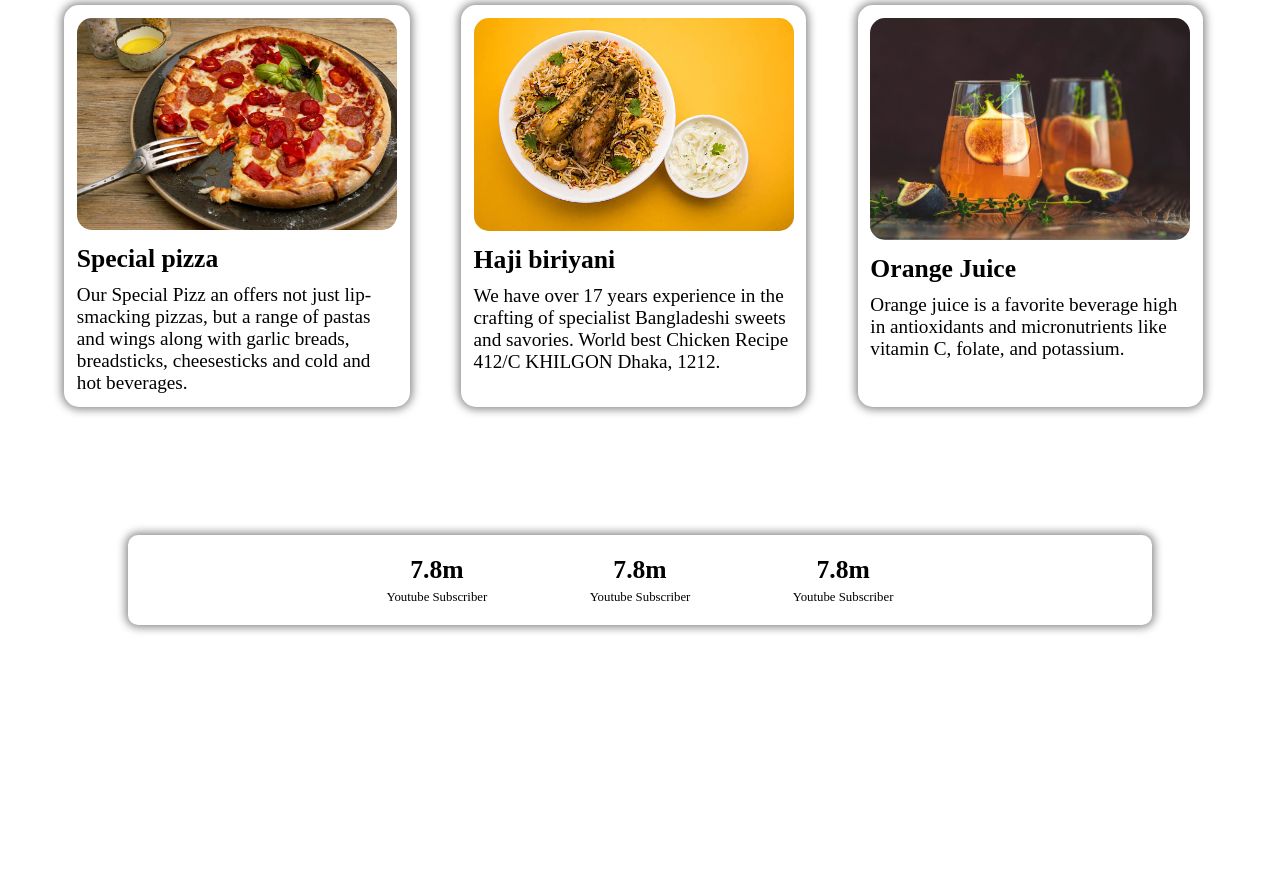
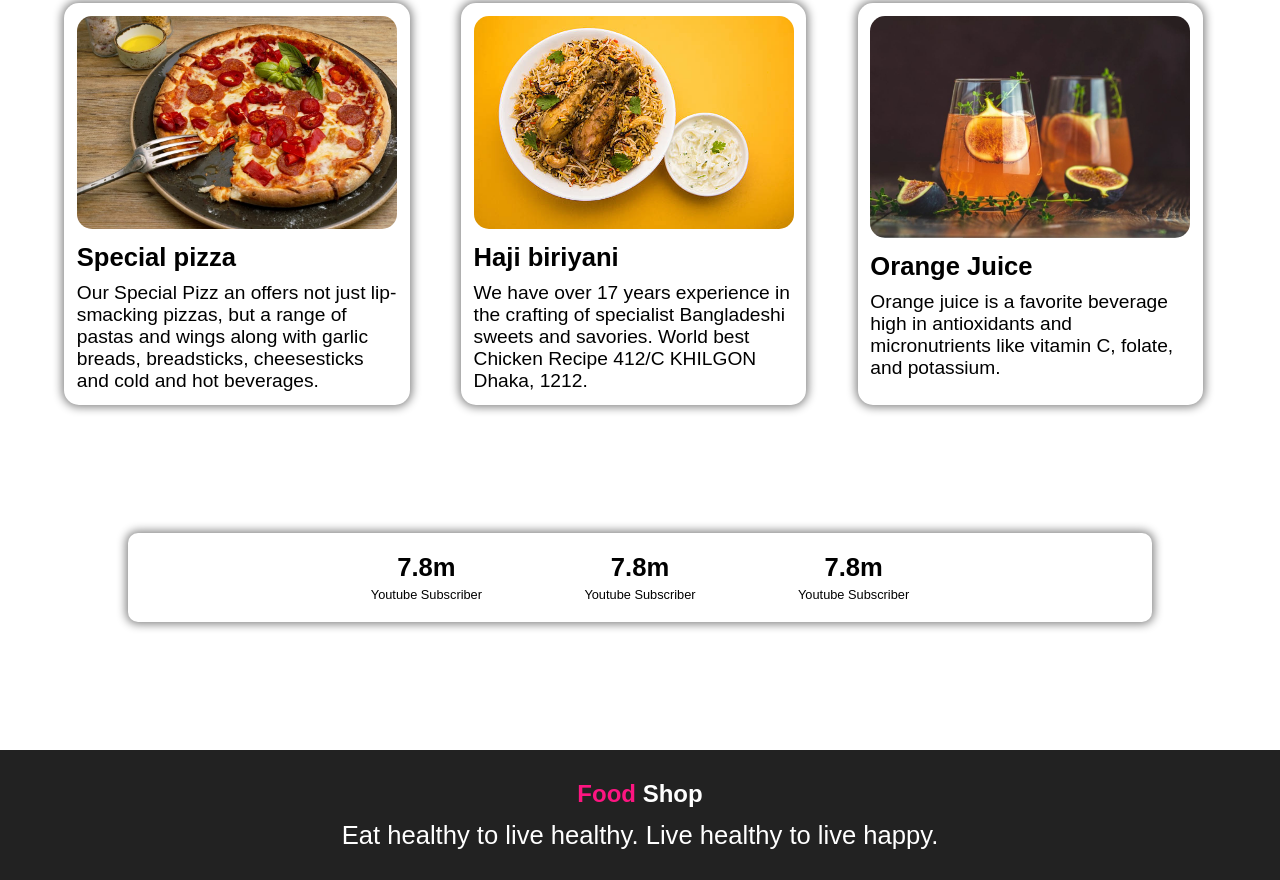
Before and after one commit to sharifok1/myFoodShop, a plain HTML site: page index.html in a window 1280 px wide. Shown: the part 1391-2271 px from the top of the page. Before the commit the page ends 2144 px from the top, so only its background shows below. Drawn offline with Linux system fonts and the light colour scheme.

Commit message:
footer done

```diff
--- a/index.html
+++ b/index.html
@@ -5,6 +5,9 @@
     <meta http-equiv="X-UA-Compatible" content="IE=edge">
     <meta name="viewport" content="width=device-width, initial-scale=1.0">
     <link rel="stylesheet" href="style.css">
+    <link rel="preconnect" href="https://fonts.googleapis.com">
+     <link rel="preconnect" href="https://fonts.gstatic.com" crossorigin>
+
     <title>Food_shop</title>
 </head>
 <body>
@@ -27,7 +30,7 @@
             <h1><span style="color:#01d9ff">Skip</span> The Diet,<br> Just Eat Healthy <br>With Food Shop</h1>
             <p>It's entirely possible to eat all of your favorite foods and watch the pounds
                  disappear. Yes, you read that right! </p>
-            <div class="button"><a href="#">Order Food</a></div>
+            <div class="button"><a href="https://www.linkedin.com/in/shariful-islam-2ba49b147/">Order Food</a></div>
         </div>
         <div class="font-img">
             <img src="img/p5.png">
@@ -44,7 +47,7 @@
             diet. Just eat healthy food.
         </p>
         <div class="button">
-        <a href="#">Contact me</a>
+        <a href="cv/sharif.pdf">Contact me</a>
         </div>
         </div>
 
@@ -88,13 +91,10 @@
         </div>
     </section>
 
-    <section class="social-value">
-
-    </section>
-
     <section class="footer">
-
-    </section>
+        <h1 id="footer-id"><span style="color:#fd1581">Food</span> Shop</h1>
+        <p>Eat healthy to live healthy. Live healthy to live happy.</p>
+</section>
 
 </body>
 </html>
--- a/style.css
+++ b/style.css
@@ -3,6 +3,8 @@
     padding:0px;
     text-decoration: none;
     list-style: none;
+    font-family:font-family: 'Poppins', sans-serif;
+    font-family: 'Montserrat', sans-serif;
 }
 .manubar{
     background-color: #66c1eb;
@@ -29,7 +31,7 @@ li{
 li a{
     color:white;
     margin:1vmax;
-    width: 5vmax;
+    width: 5.5vmax;
     padding: 10px 5px;
     background-image: linear-gradient(#16d88d,#156bdb);
     text-align: center;
@@ -165,3 +167,14 @@ img{
 #small{
     font-size: 1vmax;
 }
+.footer{
+    display: inline-block;
+    text-align: center;
+    width: 100%;
+    color:white;
+    background-color: #222;
+    padding: 30px 0px;
+}
+#footer-id{
+    padding-bottom: 1vmax;
+}
```
Also changed, not shown: 1 other file.
